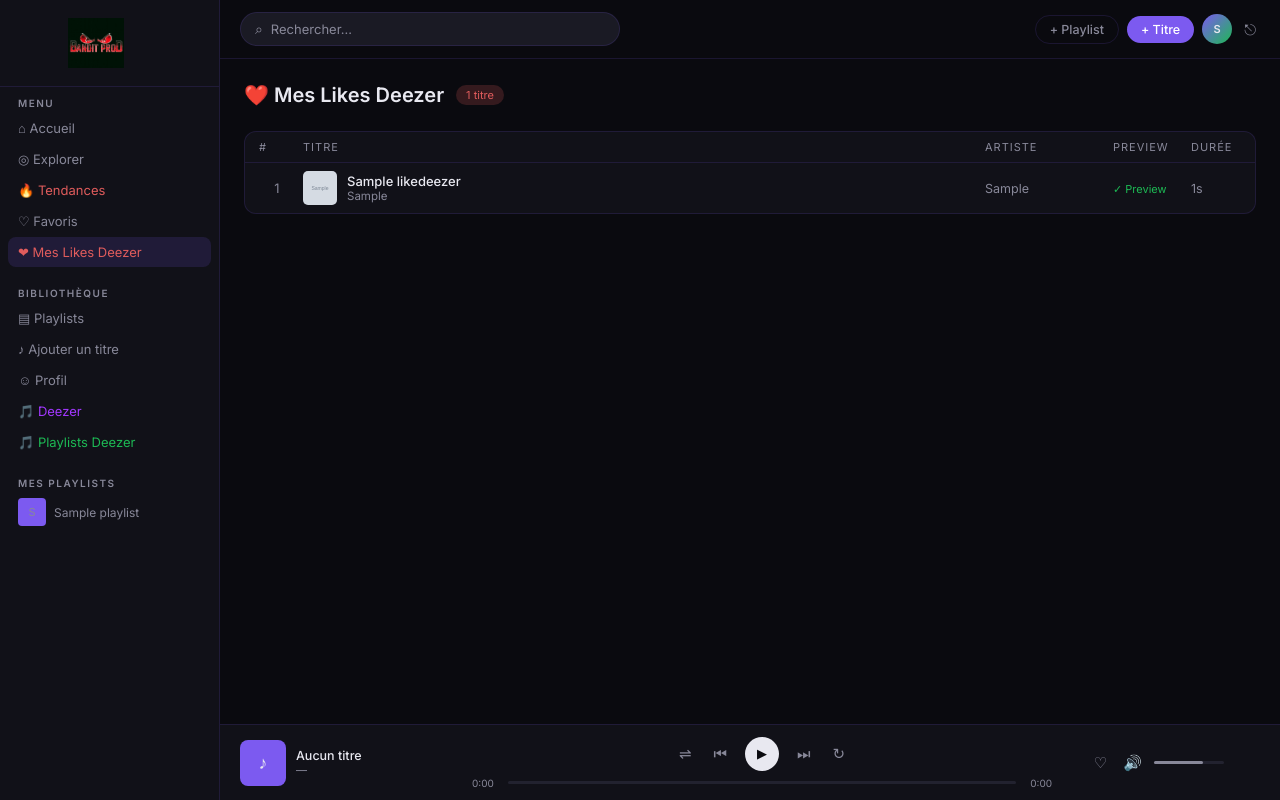
After one commit to SURULERE242/SURULERE, a Django app: page /likes-deezer/ in a window 1280 px wide. The commit adds this page. Run offline with Django 5.2, Linux system fonts and the light colour scheme; a user stored in the database is signed in; tables that the repository leaves empty hold one stand-in row (values such as "Sample post"); grey boxes marked "Sample" are stand-in pictures.

Commit message:
Likes Deezer + Tendances + Playlists Deezer

```diff
--- a/music/models.py
+++ b/music/models.py
@@ -49,7 +49,6 @@ class Artiste(models.Model):
 
 class Album(models.Model):
     TYPE_CHOICES = [('album', 'Album'), ('ep', 'EP'), ('single', 'Single')]
-
     titre = models.CharField(max_length=200)
     slug = models.SlugField(unique=True, blank=True)
     artiste = models.ForeignKey(Artiste, on_delete=models.CASCADE, related_name='albums')
@@ -187,3 +186,21 @@ class ProfilUtilisateur(models.Model):
 
     def __str__(self):
         return f"Profil de {self.utilisateur.username}"
+
+
+class LikeDeezer(models.Model):
+    utilisateur = models.ForeignKey(User, on_delete=models.CASCADE, related_name='likes_deezer')
+    deezer_id = models.CharField(max_length=50)
+    titre = models.CharField(max_length=200)
+    artiste = models.CharField(max_length=200)
+    cover = models.URLField(blank=True)
+    preview = models.URLField(blank=True)
+    duree = models.PositiveIntegerField(default=0)
+    date_ajout = models.DateTimeField(auto_now_add=True)
+
+    class Meta:
+        unique_together = ['utilisateur', 'deezer_id']
+        ordering = ['-date_ajout']
+
+    def __str__(self):
+        return f"{self.utilisateur.username} ❤ {self.titre}"
--- a/music/urls.py
+++ b/music/urls.py
@@ -36,4 +36,6 @@ urlpatterns = [
     path('deezer/', views.recherche_deezer, name='recherche_deezer'),
     path('deezer/artiste/<int:artiste_id>/', views.artiste_deezer, name='artiste_deezer'),
     path('playlists-deezer/', views.playlists_deezer, name='playlists_deezer'),
-]
+    path('tendances/', views.tendances, name='tendances'),
+    path('likes-deezer/', views.mes_likes_deezer, name='mes_likes_deezer'),
+    path('likes-deezer/toggle/', views.toggle_like_deezer, name='toggle_like_deezer'),]
--- a/music/views.py
+++ b/music/views.py
@@ -357,3 +357,61 @@ def playlists_deezer(request):
             playlists[genre_nom] = []
 
     return render(request, 'music/playlists_deezer.html', {'playlists': playlists})
+@login_required
+def tendances(request):
+    tops = {}
+    pays = {
+        'Monde 🌍': 0,
+        'France 🇫🇷': 'fr',
+        'Nigeria 🇳🇬': 'ng',
+        'USA 🇺🇸': 'us',
+        'Cameroun 🇨🇲': 'cm',
+        'Congo 🇨🇬': 'cg',
+        'Côte d\'Ivoire 🇨🇮': 'ci',
+        'Sénégal 🇸🇳': 'sn',
+    }
+    for pays_nom, pays_code in pays.items():
+        if pays_code == 0:
+            url = "https://api.deezer.com/chart/0/tracks?limit=10"
+        else:
+            url = f"https://api.deezer.com/chart/0/tracks?limit=10&country={pays_code}"
+        try:
+            with urllib.request.urlopen(url) as response:
+                data = json.loads(response.read())
+                tops[pays_nom] = data.get('data', [])
+        except Exception:
+            tops[pays_nom] = []
+
+    return render(request, 'music/tendances.html', {'tops': tops})
+@login_required
+@require_POST
+def toggle_like_deezer(request):
+    data = json.loads(request.body)
+    deezer_id = str(data.get('deezer_id'))
+    titre = data.get('titre', '')
+    artiste = data.get('artiste', '')
+    cover = data.get('cover', '')
+    preview = data.get('preview', '')
+    duree = data.get('duree', 0)
+
+    from .models import LikeDeezer
+    like, created = LikeDeezer.objects.get_or_create(
+        utilisateur=request.user,
+        deezer_id=deezer_id,
+        defaults={
+            'titre': titre,
+            'artiste': artiste,
+            'cover': cover,
+            'preview': preview,
+            'duree': duree,
+        }
+    )
+    if not created:
+        like.delete()
+        return JsonResponse({'liked': False})
+    return JsonResponse({'liked': True})
+@login_required
+def mes_likes_deezer(request):
+    from .models import LikeDeezer
+    likes = LikeDeezer.objects.filter(utilisateur=request.user)
+    return render(request, 'music/likes_deezer.html', {'likes': likes})
--- a/templates/base.html
+++ b/templates/base.html
@@ -19,9 +19,6 @@
     .app { display: flex; flex: 1; overflow: hidden; }
     .sidebar { width: 220px; background: var(--bg2); border-right: 1px solid var(--border); display: flex; flex-direction: column; flex-shrink: 0; }
     .logo { padding: 18px 16px; display: flex; align-items: center; gap: 10px; border-bottom: 1px solid var(--border); }
-    .logo-icon { width: 30px; height: 30px; background: linear-gradient(135deg,var(--acc),var(--acc3)); border-radius: 8px; display: flex; align-items: center; justify-content: center; font-size: 15px; flex-shrink: 0; }
-    .logo-text { font-size: 16px; font-weight: 700; letter-spacing: -0.3px; }
-    .logo-text span { color: var(--acc2); }
     .nav { padding: 10px 8px; flex: 1; overflow-y: auto; }
     .nav-section { margin-bottom: 20px; }
     .nav-label { font-size: 10px; font-weight: 600; letter-spacing: 1.5px; text-transform: uppercase; color: var(--muted); padding: 0 10px; margin-bottom: 4px; }
@@ -132,14 +129,16 @@
 <div class="app">
   <aside class="sidebar">
     <div class="logo">
-    <img src="{% static 'images/logo.jpg' %}" style="width:120px;height:40px;object-fit:contain;border-radius:6px" alt="BANDIT PROD">
+      <img src="{% static 'images/logo.jpg' %}" style="width:160px;height:50px;object-fit:contain" alt="BANDIT PROD">
     </div>
     <nav class="nav">
       <div class="nav-section">
         <div class="nav-label">Menu</div>
         <a href="{% url 'accueil' %}" class="nav-link {% if request.resolver_match.url_name == 'accueil' %}active{% endif %}">⌂ Accueil</a>
         <a href="{% url 'explorer' %}" class="nav-link {% if request.resolver_match.url_name == 'explorer' %}active{% endif %}">◎ Explorer</a>
+        <a href="{% url 'tendances' %}" class="nav-link {% if request.resolver_match.url_name == 'tendances' %}active{% endif %}" style="color:#e05c5c">🔥 Tendances</a>
         <a href="{% url 'mes_favoris' %}" class="nav-link {% if request.resolver_match.url_name == 'mes_favoris' %}active{% endif %}">♡ Favoris</a>
+      <a href="{% url 'mes_likes_deezer' %}" class="nav-link {% if request.resolver_match.url_name == 'mes_likes_deezer' %}active{% endif %}" style="color:#e05c5c">❤ Mes Likes Deezer</a>
       </div>
       <div class="nav-section">
         <div class="nav-label">Bibliothèque</div>
--- /dev/null
+++ b/templates/music/likes_deezer.html
@@ -0,0 +1,61 @@
+{% extends "base.html" %}
+{% block title %}Mes Likes Deezer — SURULERE{% endblock %}
+{% block content %}
+
+<div style="display:flex;align-items:center;gap:12px;margin-bottom:24px">
+  <div style="font-size:20px;font-weight:700">❤️ Mes Likes Deezer</div>
+  <span style="background:rgba(224,92,92,.2);color:var(--danger);padding:3px 10px;border-radius:12px;font-size:11px">{{ likes|length }} titre{{ likes|length|pluralize }}</span>
+</div>
+
+{% if likes %}
+<div class="track-list">
+  <div class="track-list-header">
+    <span>#</span><span>Titre</span><span>Artiste</span><span>Preview</span><span>Durée</span>
+  </div>
+  {% for like in likes %}
+  <div class="track-row" data-id="deezer-{{ like.deezer_id }}"
+       onclick="playDeezer('{{ like.preview }}','{{ like.titre|escapejs }}','{{ like.artiste|escapejs }}','{{ like.cover }}',{{ like.duree }})">
+    <div class="track-num">{{ forloop.counter }}</div>
+    <div class="track-info">
+      <div class="track-thumb-sm">
+        {% if like.cover %}<img src="{{ like.cover }}" alt="">{% else %}🎵{% endif %}
+      </div>
+      <div>
+        <div class="t-name">{{ like.titre }}</div>
+        <div class="t-artist">{{ like.artiste }}</div>
+      </div>
+    </div>
+    <div class="t-album">{{ like.artiste }}</div>
+    <div class="t-plays">
+      {% if like.preview %}<span style="color:var(--green);font-size:11px">✓ Preview</span>
+      {% else %}<span style="color:var(--muted);font-size:11px">Non dispo</span>{% endif %}
+    </div>
+    <div class="t-dur">{{ like.duree }}s</div>
+  </div>
+  {% endfor %}
+</div>
+{% else %}
+<div class="empty-state">
+  <div class="icon">❤️</div>
+  <p style="margin-bottom:8px">Aucun like encore.</p>
+  <p style="font-size:13px;color:var(--muted);margin-bottom:16px">Clique sur ❤ sur les titres Deezer pour les ajouter ici !</p>
+  <a href="{% url 'recherche_deezer' %}" class="btn btn-primary">🎵 Découvrir Deezer</a>
+</div>
+{% endif %}
+
+{% block extra_js %}
+<script>
+function playDeezer(previewUrl, nom, artiste, cover, duree) {
+  if (!previewUrl) { alert('Preview non disponible pour ce titre.'); return; }
+  const audio = document.getElementById('audio');
+  audio.src = previewUrl;
+  audio.play();
+  document.getElementById('btnPlay').textContent = '⏸';
+  document.getElementById('pName').textContent = nom;
+  document.getElementById('pArtist').textContent = artiste;
+  document.getElementById('pTotal').textContent = Math.floor(duree/60)+':'+(duree%60<10?'0':'')+duree%60;
+  if (cover) document.getElementById('pThumb').innerHTML = '<img src="'+cover+'" alt="">';
+}
+</script>
+{% endblock %}
+{% endblock %}
```
Also changed, not shown: templates/music/deezer.html (+19 -2 lines), templates/music/tendances.html (added, +62 -0 lines), db.sqlite3, music/migrations/0002_likedeezer.py (added).
